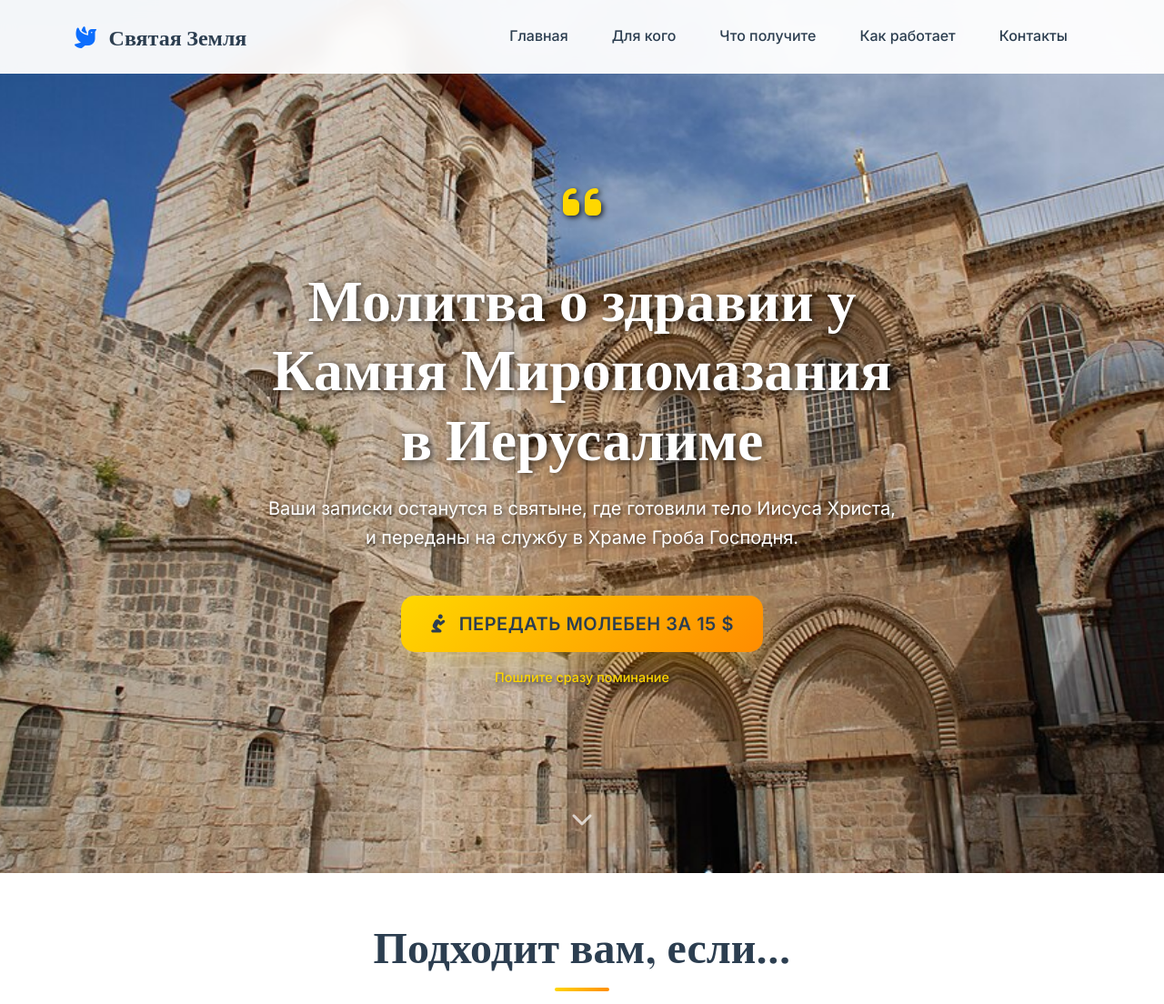
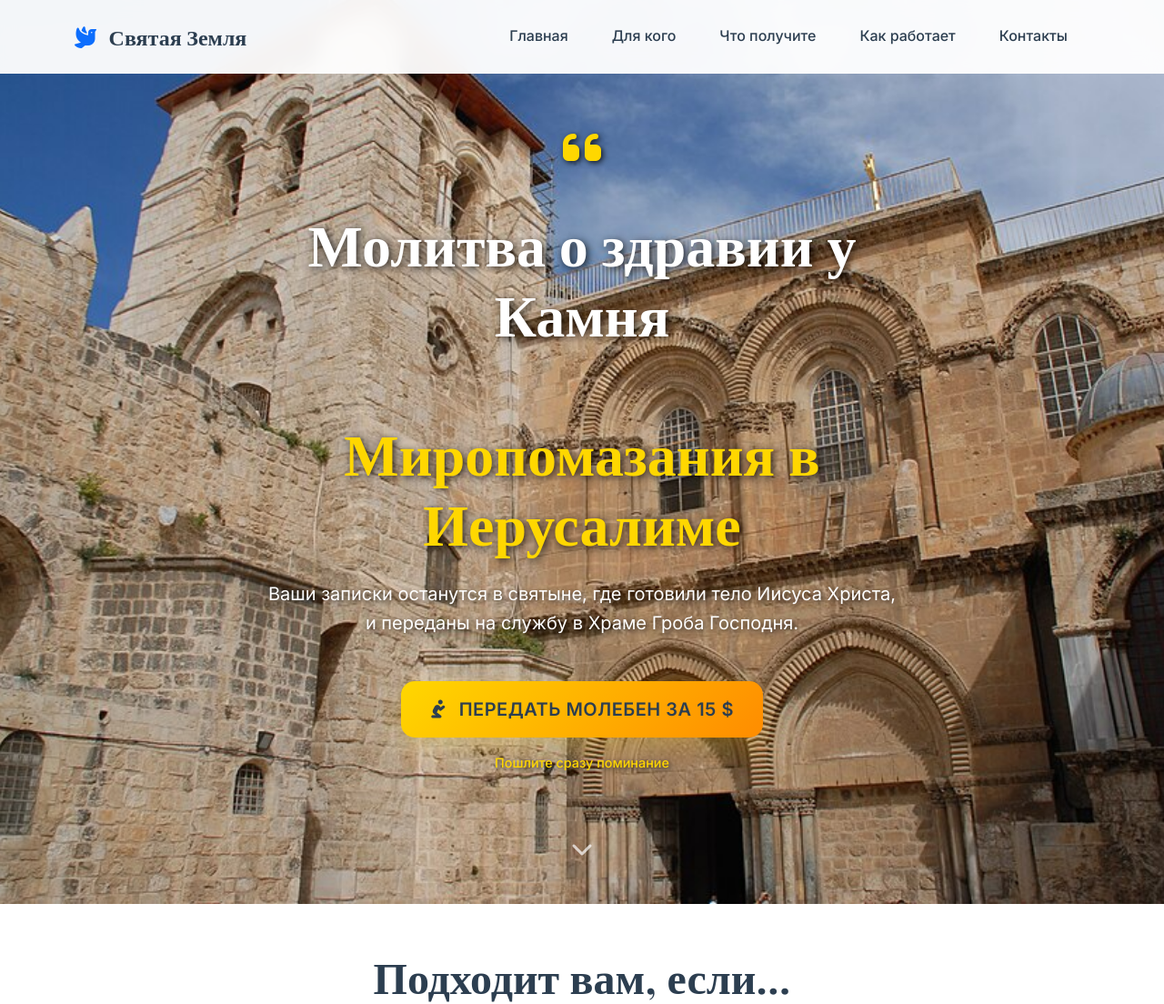
Before and after one commit to SaintSerd/LandingCraft-1, a Flask app: page / in a window 1280 px wide. Shown: the top 1104 px of the page at 91% size. Run offline with Flask 3, Linux system fonts and the light colour scheme.

Commit message:
Improve the appearance of the main title on the landing page
Formats the main title text with spans to allow for individual styling.

Replit-Commit-Author: Agent
Replit-Commit-Session-Id: a35b1465-f3ef-4cd3-8389-5634677c3765
Replit-Commit-Screenshot-Url: https://storage.googleapis.com/screenshot-production-us-central1/4d5e73ac-d877-4d19-b208-cbb0903a08e0/ad317f76-5caa-4371-a4f5-cb61bff7d6b5.jpg

```diff
--- a/templates/index.html
+++ b/templates/index.html
@@ -58,7 +58,8 @@
                             <i class="fas fa-quote-left"></i>
                         </div>
                         <h1 class="hero-title mb-4">
-                            Молитва о здравии у Камня Миропомазания в Иерусалиме
+                            <span class="title-line-1">Молитва о здравии у Камня</span><br>
+                            <span class="title-line-2">Миропомазания в Иерусалиме</span>
                         </h1>
                         <p class="hero-subtitle mb-5">
                             Ваши записки останутся в святыне, где готовили тело Иисуса Христа, и переданы на службу в Храме Гроба Господня.
```
